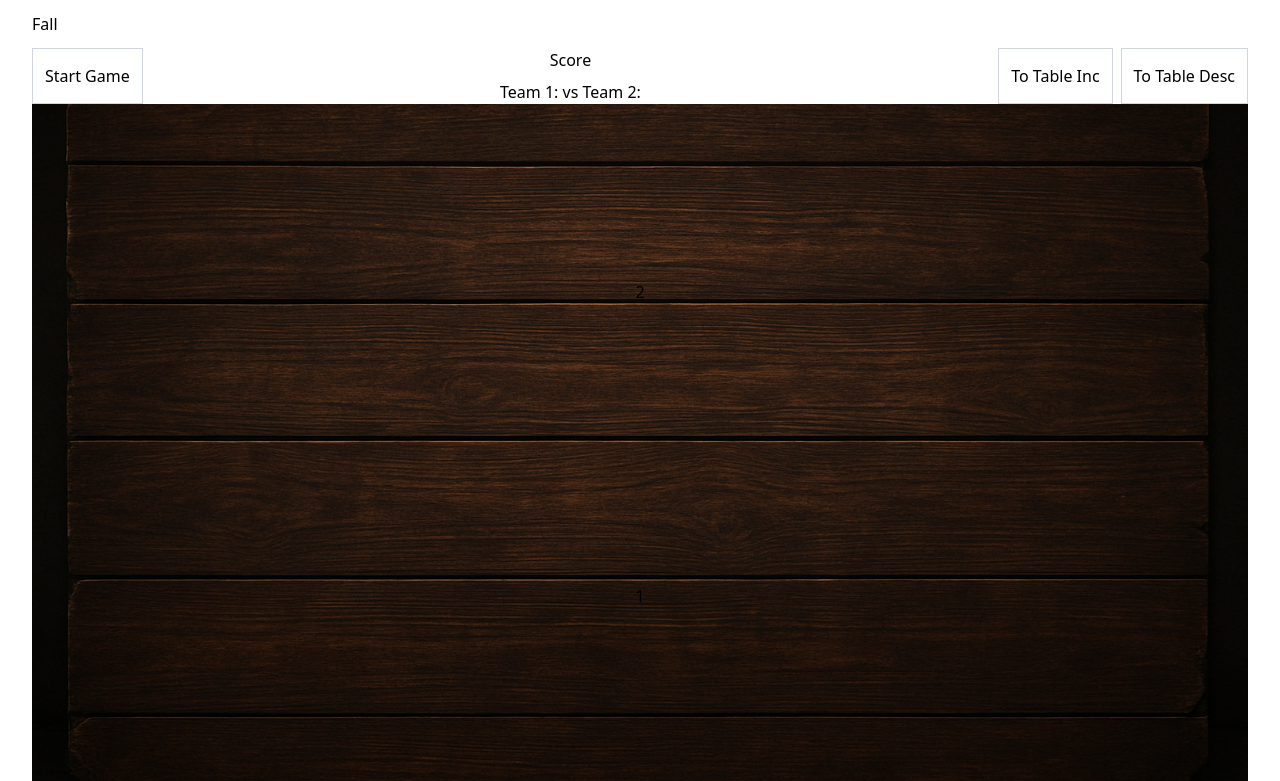
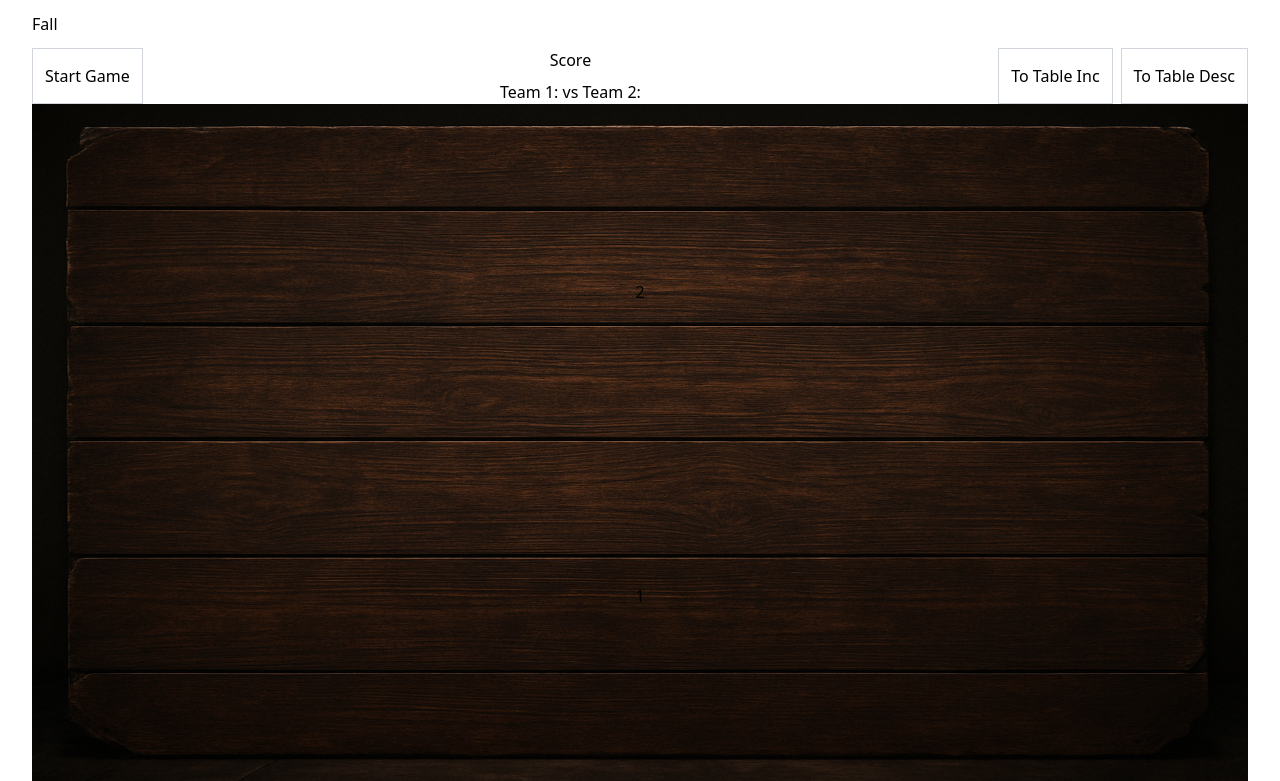
Before and after one commit to Donkijote/fall, a React (Vite) app: page / in a window 1280 px wide. Shown: the top 781 px of the page. Built offline with nearby package versions, Linux system fonts and the light colour scheme; the HTML template or start-up script is replaced by a standard one.

Commit message:
feat: change image fit

```diff
--- a/src/infrastructure/ui/components/table/WoodTable.tsx
+++ b/src/infrastructure/ui/components/table/WoodTable.tsx
@@ -5,7 +5,7 @@ export const WoodTable = () => {
     <img
       src={WoodTableImg}
       alt="PokerTable"
-      className={"absolute h-full w-full object-cover"}
+      className={"object-fit absolute h-full w-full"}
     />
   );
 };
```
